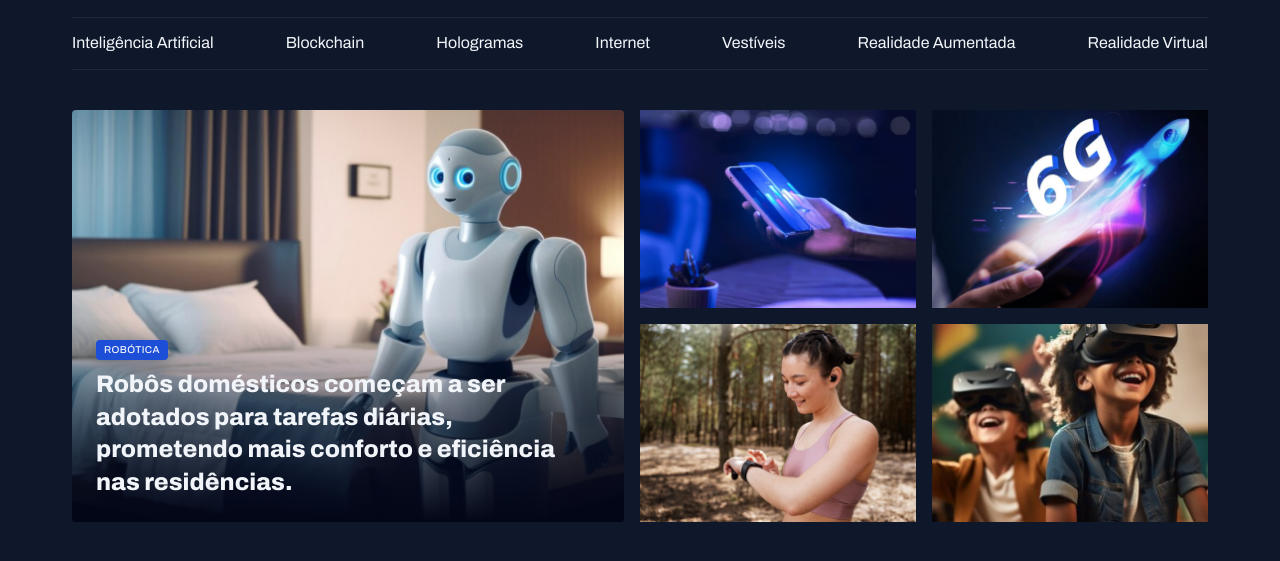
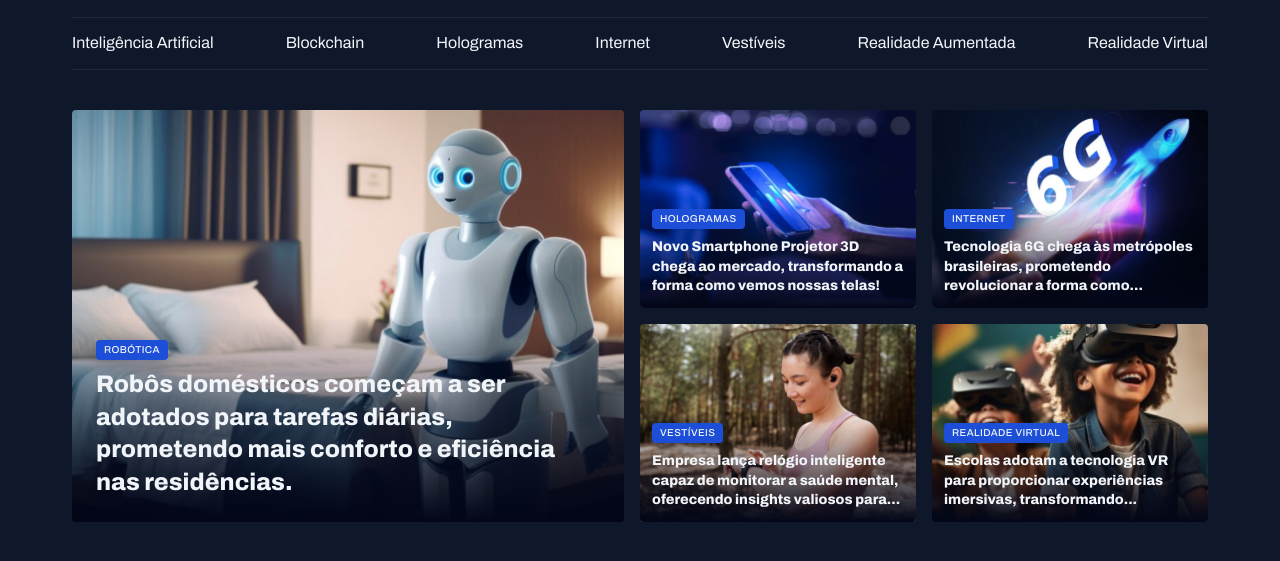
Before and after one commit to isabellesouzasv/portal-de-noticias, a plain HTML site: page index.html in a window 1280 px wide. Shown: the part 45-606 px from the top of the page. Drawn offline with Linux system fonts and the light colour scheme.

Commit message:
finalizando a seção destaques

```diff
--- a/index.html
+++ b/index.html
@@ -43,33 +43,81 @@
     <main class="grid container">
         <section id="featured" class="grid grid-flow-col gap-16">
             <figure class="card">
-                <img src="./assets/images/Image 01.png" alt="">
+                <img src="./assets/images/Image 01.png" alt="Robótica">
                 <figcaption>
+
                     <span class="content-tag">
                     Robótica
                     </span>
+
                     <h2 class="text-2xl">
                     Robôs domésticos começam a ser adotados para tarefas diárias, prometendo mais conforto e eficiência nas residências.
                     </h2>
+
                 </figcaption>
             </figure>
 
             <div class="grid grid-cols-2 gap-16">
-                <div>
-                    <img src="./assets/images/Image 02.png" alt="">
-                </div>
+                <figure class="card">
+                    <img src="./assets/images/Image 02.png" alt="Hologramas">
+                        <figcaption>
 
-                <div>
-                    <img src="./assets/images/Image 03.png" alt="">
-                </div>
+                        <span class="content-tag">
+                        Hologramas
+                        </span>
 
-                <div>
-                    <img src="./assets/images/Image 04.png" alt="">
-                </div>
+                        <h2 class="text-lg">
+                        Novo Smartphone Projetor 3D chega ao mercado, transformando a forma como vemos nossas telas!
+                        </h2>
 
-                <div>
-                    <img src="./assets/images/Image 05.png" alt="">
-                </div>
+                        </figcaption>
+                </figure>
+
+                <figure class="card">
+                    <img src="./assets/images/Image 03.png" alt="Internet">
+                        <figcaption>
+
+                        <span class="content-tag">
+                        Internet
+                        </span>
+
+                        <h2 class="text-lg">
+                        Tecnologia 6G chega às metrópoles brasileiras, prometendo revolucionar a forma como...
+                        </h2>
+
+                        </figcaption>
+                </figure>
+
+                <figure class="card">
+                    <img src="./assets/images/Image 04.png" alt="Vestíveis">
+                        <figcaption>
+
+                        <span class="content-tag">
+                        Vestíveis
+                        </span>
+
+                        <h2 class="text-lg">
+                        Empresa lança relógio inteligente capaz de monitorar a saúde mental, oferecendo insights valiosos para...
+                        </h2>
+
+                        </figcaption>
+
+                </figure>
+
+                <figure class="card">
+                    <img src="./assets/images/Image 05.png" alt="Realidade Virtual">
+                        <figcaption>
+
+                        <span class="content-tag">
+                        Realidade Virtual
+                        </span>
+
+                        <h2 class="text-lg">
+                        Escolas adotam a tecnologia VR para proporcionar experiências imersivas, transformando...
+                        </h2>
+
+                        </figcaption>
+                </figure>
             </div>
 
 
--- a/styles/sections.css
+++ b/styles/sections.css
@@ -26,6 +26,10 @@
             bottom: 0;
             padding: 24px;
 
+            &:has(.text-lg){
+                padding:12px;
+            }
+
             h2 {
                 margin-top: 8px;
             }
--- a/styles/utility.css
+++ b/styles/utility.css
@@ -23,7 +23,7 @@
     font: var(--h2);
 }
 
-.text-2lg {
+.text-lg {
     font: var(--h3);
 }
 
```
